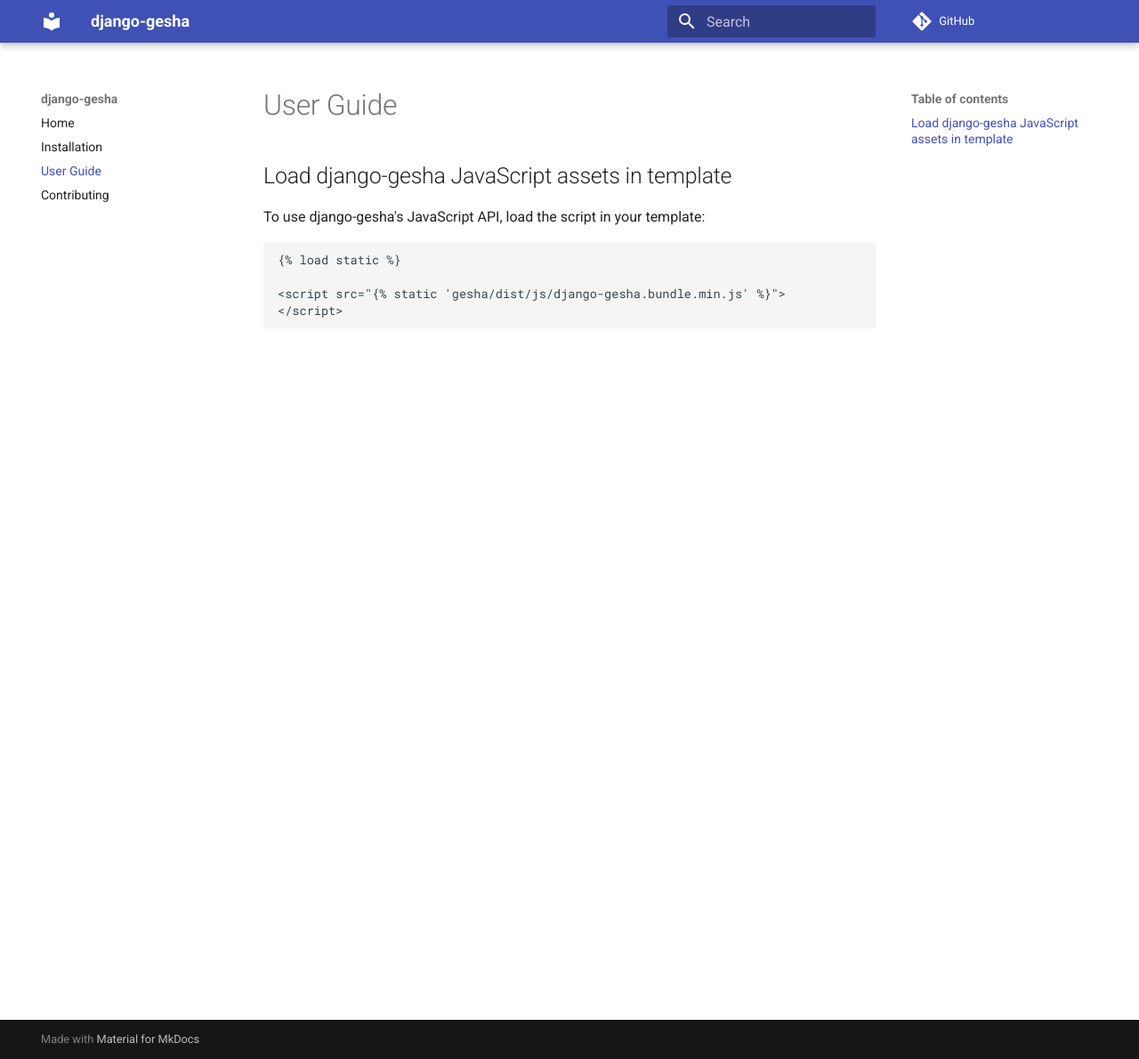
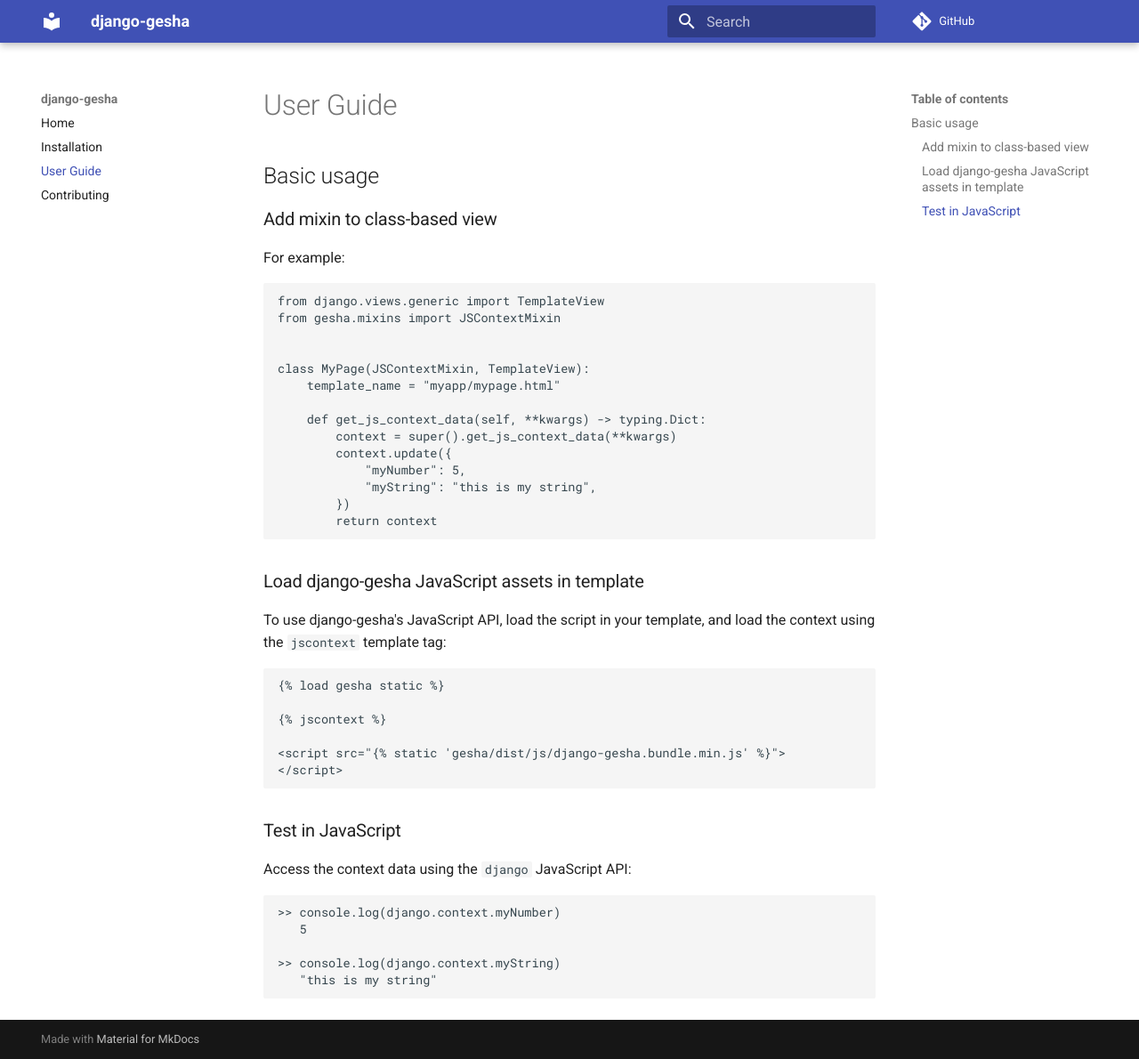
Before and after one commit to ely-as/django-gesha, an MkDocs documentation site: the page built from docs/user_guide.md, in a window 1280 px wide and 1190 px high. Shown: the whole window at 89% size. Built offline with MkDocs 1.6.1 and Material for MkDocs 9.7.7, drawn with Linux system fonts in a browser that asks for light colours; comment, search, counter and statistics services are not loaded.

Commit message:
Feature: add JS context via CBV methods and access via JS API (#2)

````diff
--- a/docs/user_guide.md
+++ b/docs/user_guide.md
@@ -1,9 +1,45 @@
-## Load django-gesha JavaScript assets in template
+## Basic usage
 
-To use django-gesha's JavaScript API, load the script in your template:
+### Add mixin to class-based view
+
+For example:
+```py
+from django.views.generic import TemplateView
+from gesha.mixins import JSContextMixin
+
+
+class MyPage(JSContextMixin, TemplateView):
+    template_name = "myapp/mypage.html"
+
+    def get_js_context_data(self, **kwargs) -> typing.Dict:
+        context = super().get_js_context_data(**kwargs)
+        context.update({
+            "myNumber": 5,
+            "myString": "this is my string",
+        })
+        return context
 ```
-{% load static %}
+
+### Load django-gesha JavaScript assets in template
+
+To use django-gesha's JavaScript API, load the script in your template, and load the
+context using the `jscontext` template tag:
+```
+{% load gesha static %}
+
+{% jscontext %}
 
 <script src="{% static 'gesha/dist/js/django-gesha.bundle.min.js' %}">
 </script>
 ```
+
+### Test in JavaScript
+
+Access the context data using the `django` JavaScript API:
+```js
+>> console.log(django.context.myNumber)
+   5
+
+>> console.log(django.context.myString)
+   "this is my string"
+```
--- a/pyproject.toml
+++ b/pyproject.toml
@@ -56,6 +56,8 @@
 ]
 test = [
     "black",
+    "beautifulsoup4",
+    "lxml",
     "mypy",
     "pytest>=7",      # >=7 required for pythonpath option
     "pytest-cov",
````
Also changed, not shown: README.md (+51 -0 lines), 13 other files.
